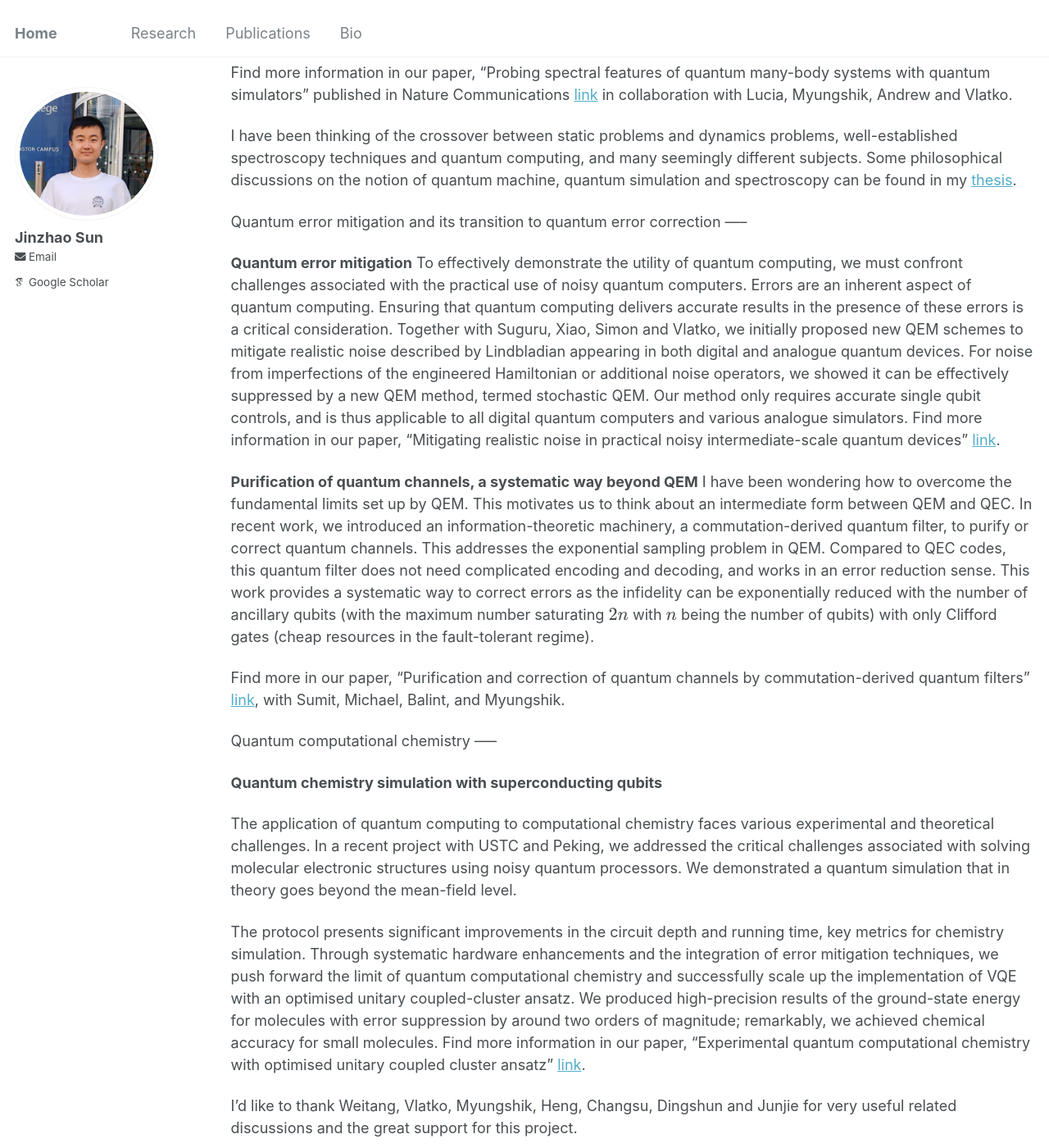
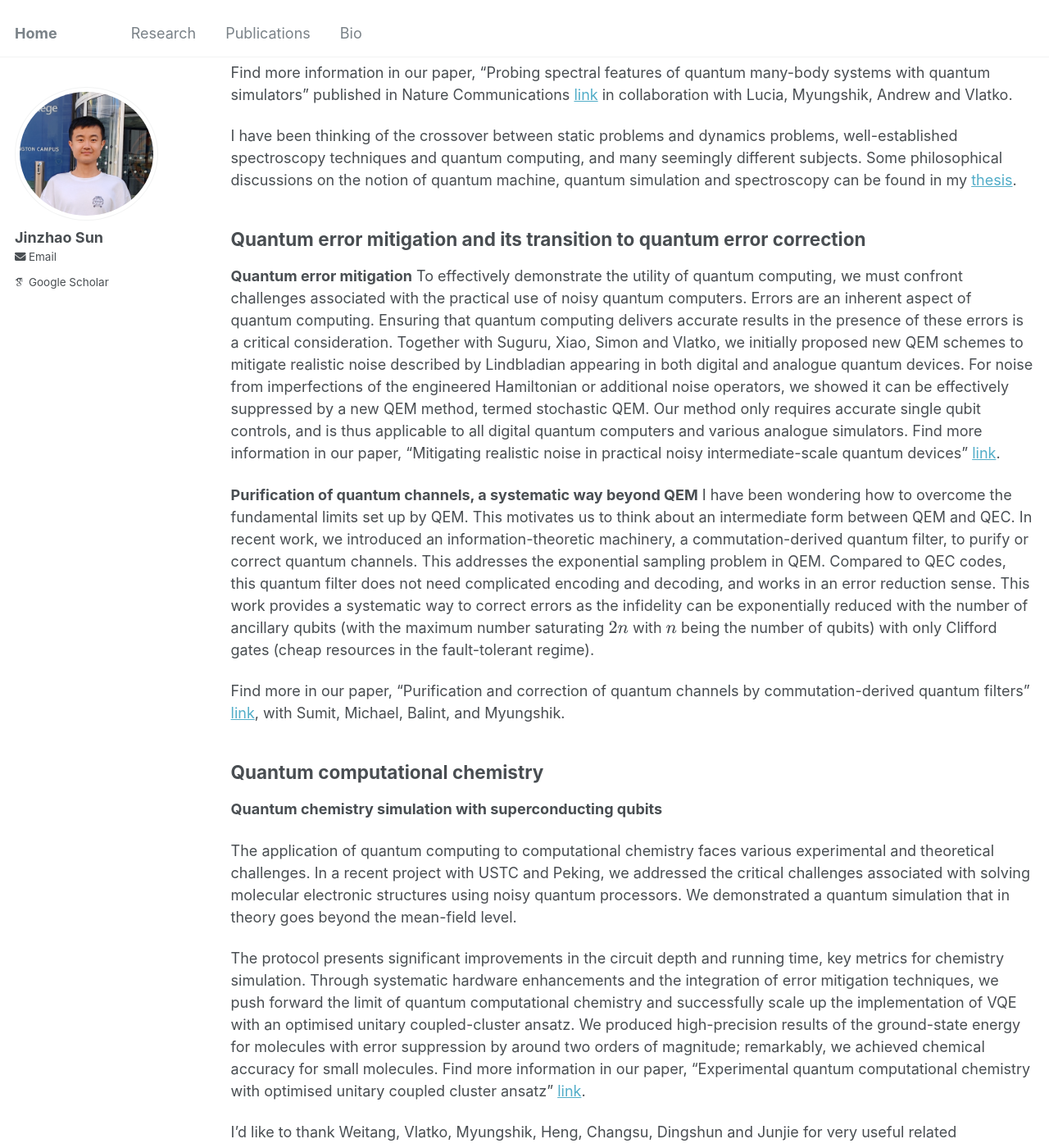
Before and after one commit to jinzhao-sun/jinzhao-sun.github.io, a Jekyll site: the page built from _pages/research.md, in a window 1280 px wide and 1400 px high, scrolled down 3641 px. Shown: the whole window at 82% size. Built offline with Jekyll 4.4.1, drawn with Linux system fonts in a browser that asks for light colours; some web fonts are replaced; some of the changed text lies outside the part shown.

Commit message:
Update research.md

```diff
--- a/_pages/research.md
+++ b/_pages/research.md
@@ -72,10 +72,10 @@ Find more information in our paper, "Probing spectral features of quantum many-b
 I have been thinking of the crossover between static problems and dynamics problems, well-established spectroscopy techniques and quantum computing, and many seemingly different subjects. Some philosophical discussions on the notion of quantum machine, quantum simulation and spectroscopy can be found in my [thesis](https://ora.ox.ac.uk/objects/uuid:de5499cb-9c49-4be3-acc1-5be4cb81099d).
 
 
-<a id="QEM"></a>
+
 Quantum error mitigation and its transition to quantum error correction
 -----
-
+<a id="QEM"></a>
 **Quantum error mitigation**
 To effectively demonstrate the utility of quantum computing, we must confront challenges associated with the practical use of noisy quantum computers. Errors are an inherent aspect of quantum computing. Ensuring that quantum computing delivers accurate results in the presence of these errors is a critical consideration. Together with Suguru, Xiao, Simon and Vlatko, we initially proposed new QEM schemes to mitigate realistic noise described by Lindbladian appearing in both digital and analogue quantum devices. For noise from imperfections of the engineered Hamiltonian or additional noise operators, we showed it can be effectively suppressed by a new QEM method, termed stochastic QEM. Our method only requires accurate single qubit controls, and is thus applicable to all digital quantum computers and various analogue simulators. Find more information in our paper, "Mitigating realistic noise in practical noisy intermediate-scale quantum devices" [link](https://journals.aps.org/prapplied/abstract/10.1103/PhysRevApplied.15.034026).
 
@@ -86,10 +86,10 @@ I have been wondering how to overcome the fundamental limits set up by QEM. This
 Find more in our paper, "Purification and correction of quantum channels by commutation-derived
 quantum filters" [link](https://arxiv.org/pdf/2407.20173), with Sumit, Michael, Balint, and Myungshik.
 
-<a id="Chemistry"></a>
+
 Quantum computational chemistry
 -----
-
+<a id="Chemistry"></a>
 **Quantum chemistry simulation with superconducting qubits**
 
 The application of quantum computing to computational chemistry faces various experimental and theoretical challenges. In a recent project with USTC and Peking, we addressed the critical challenges associated with solving molecular electronic structures using noisy quantum processors. We demonstrated a quantum simulation that in theory goes beyond the mean-field level.
@@ -103,17 +103,17 @@ I'd like to thank Weitang, Vlatko, Myungshik, Heng, Changsu, Dingshun and Junjie
 
 Apart from the circuit generation method developed in this work, fast quantum state measurement is crucial. This leverages the overlapped grouping method that was developed before. Find more information in our paper, "Experimental quantum state measurement with classical shadows" [link](https://journals.aps.org/prl/abstract/10.1103/PhysRevLett.127.200501), and "Overlapped grouping measurement: A unified framework for measuring quantum states" [link](https://quantum-journal.org/papers/q-2023-01-13-896/). Interestingly, the current advanced measurement schemes, like the classical shadow method and its variants (derandomised shadow and adaptive shadow), can be understood in the framework presented in the [paper](https://quantum-journal.org/papers/q-2023-01-13-896/) and [paper](https://journals.aps.org/prl/abstract/10.1103/PhysRevLett.127.200501).
 
-<a id="QIT"></a>
+
 Minimal number of measurements for quantum state tomography
 -----
-
+<a id="QIT"></a>
 
 Pauli proposed a problem in 1933: can an arbitrary wave function be uniquely determined by measuring its position and momentum? This Pauli problem was further generalised and cast into a quantum information question: whether an unknown pure state can be uniquely determined using two measurement bases. The answer to the Pauli problem is, unfortunately, negative: four bases are needed in general. However, we prove that two measurements are sufficient to determine any pure state generated by quantum gates (with arbitrary, but finite, number of gates, say Clifford + T gates). More generally, we prove that they are informationally complete for determining any algebraic pure states, which covers all pure states that are physically accessible. Our work provides an affirmative answer to this long-standing question. Find more inforamtion in our [paper](https://arxiv.org/abs/2501.17061).
 
-<a id="QMB"></a>
+
 Quantum many-body phenomena
 -----
-
+<a id="QMB"></a>
 I have been interested in interesting many-body phenomena since my undergraduate study. I wonder if we could have a better understanding of emergent quantum phenomena in quantum materials, especially high-temperature superconductors and magnetic materials. In my undergraduate thesis, I explored the microscopic origin of electronic nematic order in iron-selenide-based superconductors advised by Yuan Li. Drop me a line if you'd like to know more about my undergraduate thesis.
 
 A longstanding question in iron-based superconductors is why superconductivity appears, but the magnetic order is absent in FeSe. It is important because it will enhance our understanding of the mechanism of unconventional superconductivity. One scenario is that the stripe magnetic order in FeSe is absent
```
